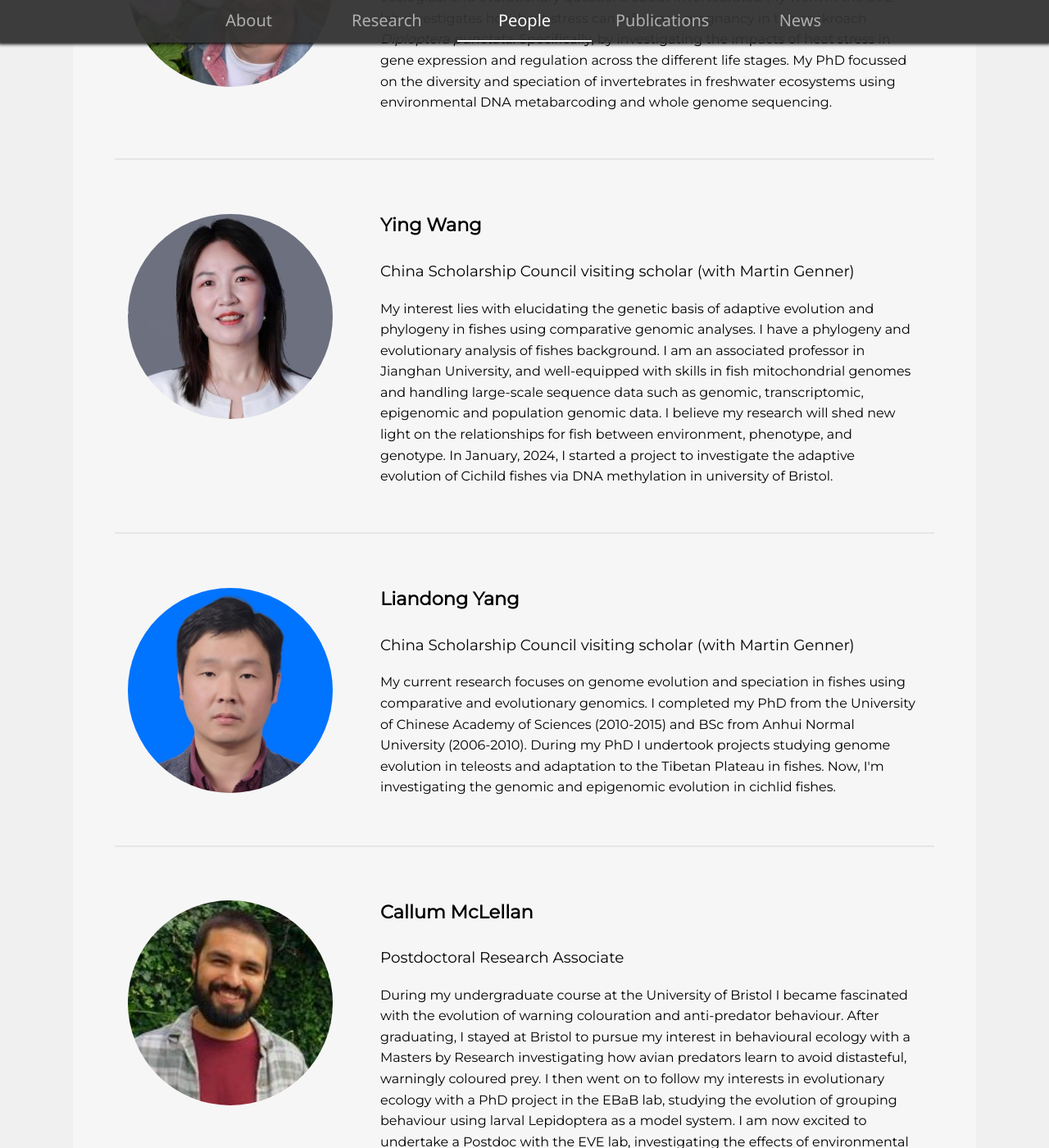
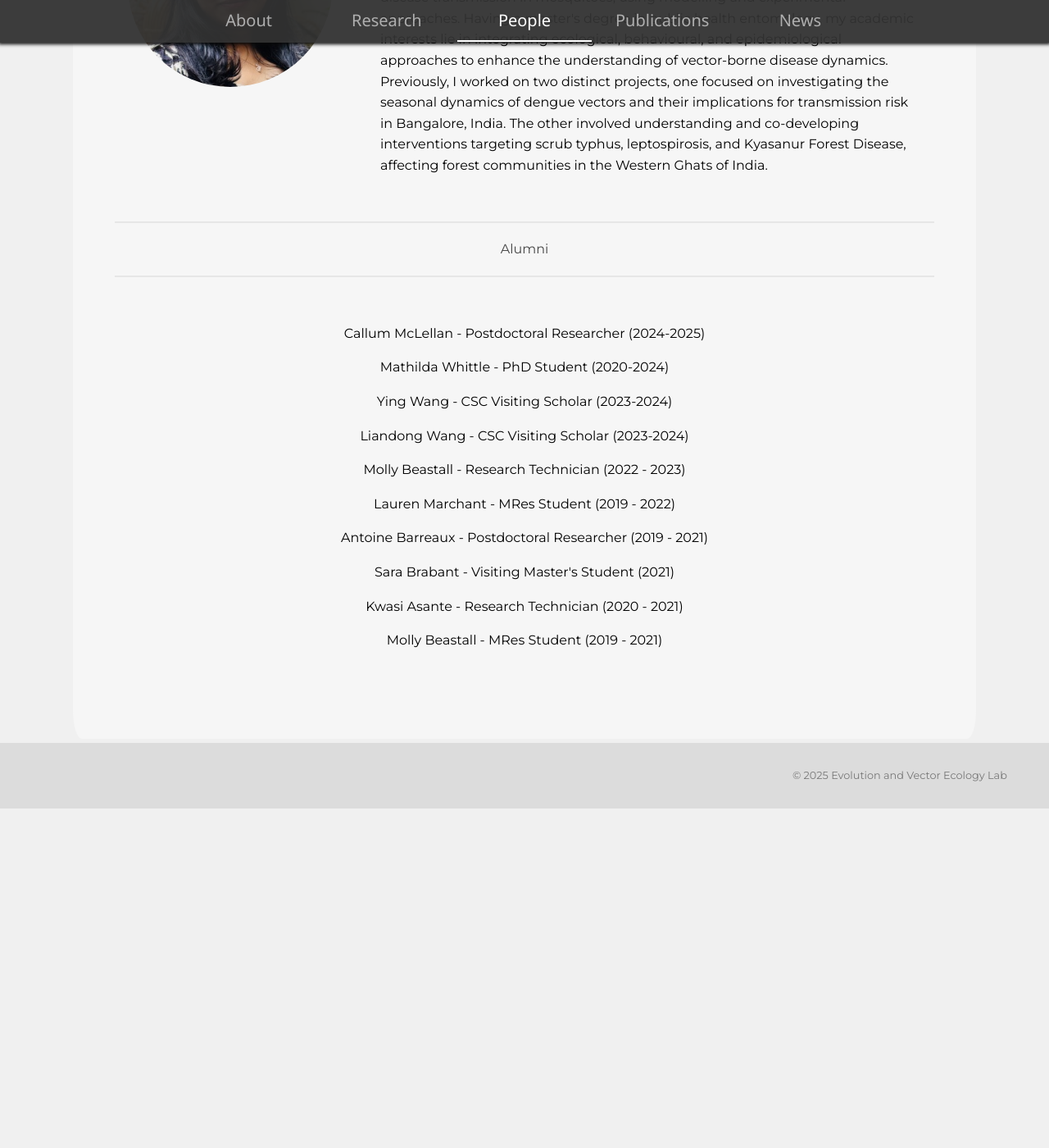
Before and after one commit to evelab/evelab.github.io, a Jekyll site: the page built from people.html, in a window 1280 px wide and 1400 px high, scrolled down 2890 px. Shown: the whole window at 82% size. Built offline with Jekyll 4.4.1, drawn with Linux system fonts in a browser that asks for light colours; after the commit the page ends 3876 px from its top, so only the background shows below that; some of the changed text lies outside the part shown.

Commit message:
May 2025 updates, added bluesky link.

```diff
--- a/_layouts/default.html
+++ b/_layouts/default.html
@@ -70,7 +70,7 @@
     </div>
 
     <div id='footer'>
-      <p class='text'>&#169; 2024 Evolution and Vector Ecology Lab</p>
+      <p class='text'>&#169; 2025 Evolution and Vector Ecology Lab</p>
     </div>
 
   </body>
--- a/index.html
+++ b/index.html
@@ -62,6 +62,6 @@
   <p>
     email: sinead.english@bristol.ac.uk
     <br>
-    twitter: <a href='https://twitter.com/englishse' target='_blank'>@englishse</a>
+    bluesky: <a href='https://bsky.app/profile/englishse.bsky.social' target='_blank'>@englishse.bsky.social</a>
   </p>
 </section>
--- a/people.html
+++ b/people.html
@@ -24,10 +24,10 @@
   </section>
   <div class='logos'>
     <a href='https://scholar.google.co.uk/citations?user=0VkApQ0AAAAJ' target='_blank'>
-      <img class='logo-small' src='images/google_scholar.png' alt='google scholar logo'>
+      <img class='logo-small' src='images/google_scholar.svg' alt='google scholar logo'>
     </a>
-    <a href='https://twitter.com/englishse' target='_blank'>
-      <img class='logo-small' src='images/twitter.png' alt='twitter logo'>
+    <a href='https://bsky.app/profile/englishse.bsky.social' target='_blank'>
+      <img class='logo-small' src='images/bluesky.svg' alt='bluesky logo'>
     </a>
   </div>
 </div>
@@ -50,22 +50,6 @@
       <p class='title'>Honorary Postdoctoral Research Associate (previously SWBio PhD candidate)</p>
       <p>
         My interest lies with Applied Entomology and Ecology. I have an entomology background, having completed a Masters on the effect of pesticides on dung beetles (2018, Bristol) and an undergraduate dissertation project investigating the quantity of lipid maintained in blow flies. My research interests led me to begin a PhD on maternal investment in tsetse fly, vector of African trypanosome parasites. I am investigating the allocation of nutrients from mother to offspring under different environmental scenarios. I recently moved to UC Davis to take on a postdoc position in mosquito control in the Vector Genetics Laboratory.
-      </p>
-    </section>
-  </div>
-
-  <br>
-  <div class='break'> </div>
-  <br>
-
-  <div id='block'>
-    <img class='image-big' src='images/people/mathilda_whittle.jpg' alt='Mathilda Whittle'>
-    <section class='text'>
-      <img class='image-small' src='images/people/mathilda_whittle.jpg' alt='Mathilda Whittle'>
-      <p class='name'>Mathilda Whittle</p>
-      <p class='title'>Bristol (EPSRC) and Macquarie (Cotutelle) PhD Student</p>
-      <p>
-        My current research focuses on modelling the interactions between disease vectors and their microbiota. I have a multi-disciplinary background, having completed a Chemistry BSc (University of Bristol, 2018) before undertaking an MRes in Entomology (University of Reading, 2020), which has lead me to my current research. For my Master's I investigated the winter swarming behaviours of chironomid midges, as well as the changes in environmental associations of a habitat specialist bombylid, <i>Villa cingulata</i>.
       </p>
     </section>
   </div>
@@ -123,45 +107,13 @@
   <br>
 
   <div id='block'>
-    <img class='image-big' src='images/people/ying_wang.jpg' alt='Ying Wang'>
+    <img class='image-big' src='images/people/iswarya_mohan.jpg' alt='Iswarya Mohan'>
     <section class='text'>
-      <img class='image-small' src='images/people/ying_wang.jpg' alt='Ying Wang'>
-      <p class='name'>Ying Wang</p>
-      <p class='title'>China Scholarship Council visiting scholar (with Martin Genner)</p>
+      <img class='image-small' src='images/people/iswarya_mohan.jpg' alt='Iswarya Mohan'>
+      <p class='name'>Iswarya Mohan</p>
+      <p class='title'>Bristol (EPSRC) and Macquarie (Cotutelle) PhD Student</p>
       <p>
-        My interest lies with elucidating the genetic basis of adaptive evolution and phylogeny in fishes using comparative genomic analyses. I have a phylogeny and evolutionary analysis of fishes background. I am an associated professor in Jianghan University, and well-equipped with skills in fish mitochondrial genomes and handling large-scale sequence data such as genomic, transcriptomic, epigenomic and population genomic data. I believe my research will shed new light on the relationships for fish between environment, phenotype, and genotype. In January, 2024, I started a project to investigate the adaptive evolution of Cichild fishes via DNA methylation in university of Bristol.
-      </p>
-    </section>
-  </div>
-
-  <br>
-  <div class='break'> </div>
-  <br>
-
-  <div id='block'>
-    <img class='image-big' src='images/people/liandong_yang.jpg' alt='Liandong Yang'>
-    <section class='text'>
-      <img class='image-small' src='images/people/liandong_yang.jpg' alt='Liandong Yang'>
-      <p class='name'>Liandong Yang</p>
-      <p class='title'>China Scholarship Council visiting scholar (with Martin Genner)</p>
-      <p>
-        My current research focuses on genome evolution and speciation in fishes using comparative and evolutionary genomics. I completed my PhD from the University of Chinese Academy of Sciences (2010-2015) and BSc from Anhui Normal University (2006-2010). During my PhD I undertook projects studying genome evolution in teleosts and adaptation to the Tibetan Plateau in fishes. Now, I'm investigating the genomic and epigenomic evolution in cichlid fishes.
-      </p>
-    </section>
-  </div>
-
-  <br>
-  <div class='break'> </div>
-  <br>
-
-  <div id='block'>
-    <img class='image-big' src='images/people/callum_mclellan.jpg' alt='Callum McLellan'>
-    <section class='text'>
-      <img class='image-small' src='images/people/callum_mclellan.jpg' alt='Callum McLellan'>
-      <p class='name'>Callum McLellan</p>
-      <p class='title'>Postdoctoral Research Associate</p>
-      <p>
-        During my undergraduate course at the University of Bristol I became fascinated with the evolution of warning colouration and anti-predator behaviour. After graduating, I stayed at Bristol to pursue my interest in behavioural ecology with a Masters by Research investigating how avian predators learn to avoid distasteful, warningly coloured prey. I then went on to follow my interests in evolutionary ecology with a PhD project in the EBaB lab, studying the evolution of grouping behaviour using larval Lepidoptera as a model system. I am now excited to undertake a Postdoc with the EVE lab, investigating the effects of environmental factors on physiological and behavioural changes during insect development, including thermal fertility limits in tsetse.
+        My PhD investigates how maternal behaviour and larval environment influence disease transmission in mosquitoes, using modelling and experimental approaches. Having a master's degree in public health entomology, my academic interests lie in integrating ecological, behavioural, and epidemiological approaches to enhance the understanding of vector-borne disease dynamics. Previously, I worked on two distinct projects, one focused on investigating the seasonal dynamics of dengue vectors and their implications for transmission risk in Bangalore, India. The other involved understanding and co-developing interventions targeting scrub typhus, leptospirosis, and Kyasanur Forest Disease, affecting forest communities in the Western Ghats of India.
       </p>
     </section>
   </div>
@@ -180,6 +132,10 @@
 
   <div id='block'>
     <section class='alumni'>
+      <p>Callum McLellan - Postdoctoral Researcher (2024-2025)</p>
+      <p>Mathilda Whittle - PhD Student (2020-2024)</p>
+      <p>Ying Wang - CSC Visiting Scholar (2023-2024)</p>
+      <p>Liandong Wang - CSC Visiting Scholar (2023-2024)</p>
       <p>Molly Beastall - Research Technician (2022 - 2023)</p>
       <p>Lauren Marchant - MRes Student (2019 - 2022)</p>
       <p>Antoine Barreaux - Postdoctoral Researcher (2019 - 2021)</p>
--- a/publications.html
+++ b/publications.html
@@ -16,6 +16,10 @@
 <br>
 
 <section class='publications'>
+
+  <p>Benoit, J.B., <b>Weaving, H.</b>, <b>McLellan, C.</b>, Terblanche, J.S., Attardo, G.M., and <b>English, S.</b> (2025). Viviparity and obligate blood feeding: tsetse flies as a unique research system to study climate change. <i>Current Opinion in Insect Science</i>, 101369. <a href='https://doi.org/10.1016/j.cois.2025.101369' target='_blank'>DOI: 10.1016/j.cois.2025.101369</a></p>
+
+  <p><b>English, S.</b>, Santos, M.E., Buckley, C., Hammond, C.L., Lloyd-Fox, S., and Ockendon-Powell, N.F. (2025). To be, or not to be, part-time in academia. <i>eLife</i>, 14, e106336. <a href='https://doi.org/10.7554/eLife.106336' target='_blank'>DOI: 10.7554/eLife.106336</a></p>
 
   <p>Elliott, H.R., Bennett, C.L., Caramaschi, D., and <b>English, S.</b> (2024). Negative association between higher maternal pre-pregnancy body mass index and breastfeeding outcomes is not mediated by DNA methylation. <i>Scientific Reports</i>, 14, 14675. <a href='https://doi.org/10.1038/s41598-024-65605-0' target='_blank'>DOI: 10.1038/s41598-024-65605-0</a></p>
 
```
Also changed, not shown: news-events/news.json (+21 -0 lines), sitemap.xml (+5 -5 lines), images/bluesky.svg (added), images/google_scholar.png (deleted), images/google_scholar.svg (added), images/people/iswarya_mohan.jpg (added), images/twitter.png (deleted).
